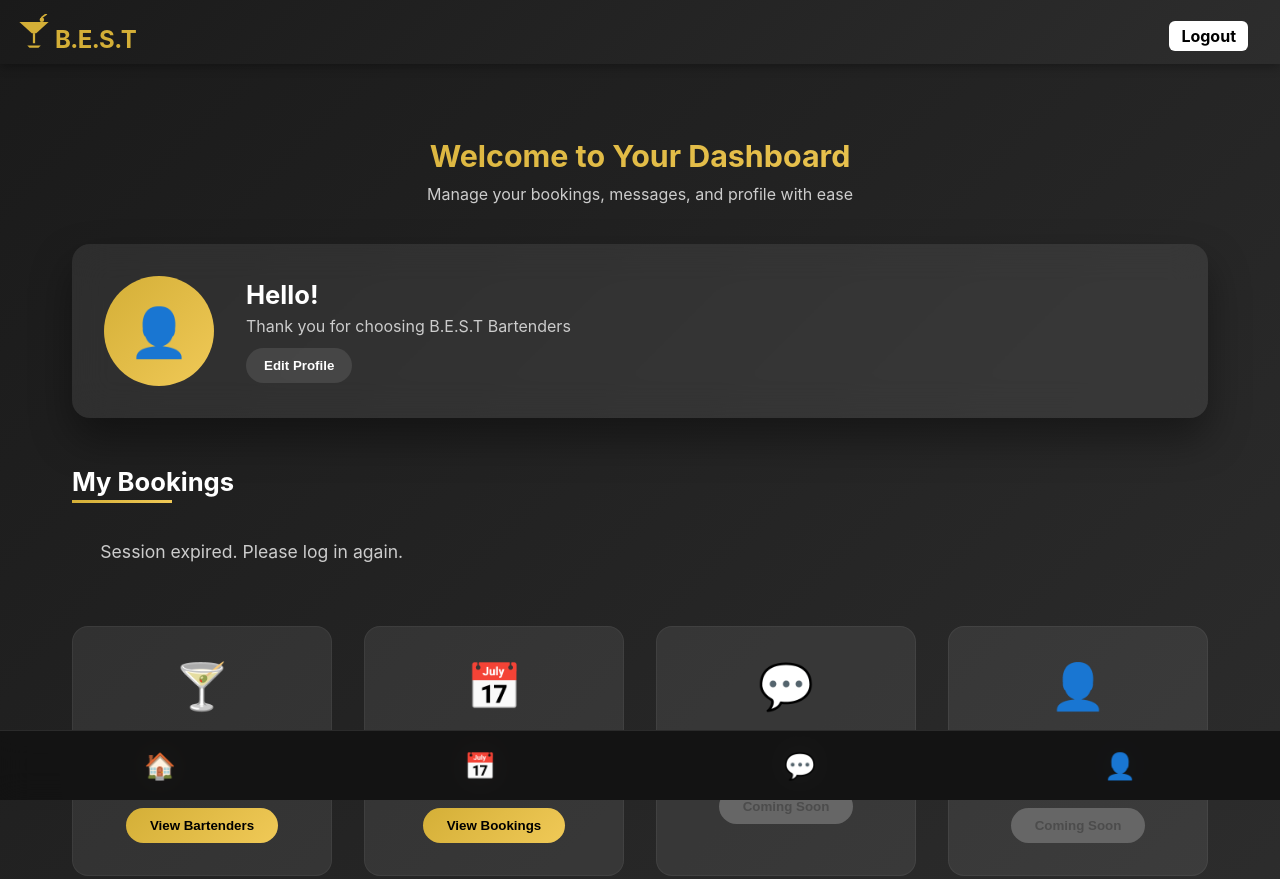
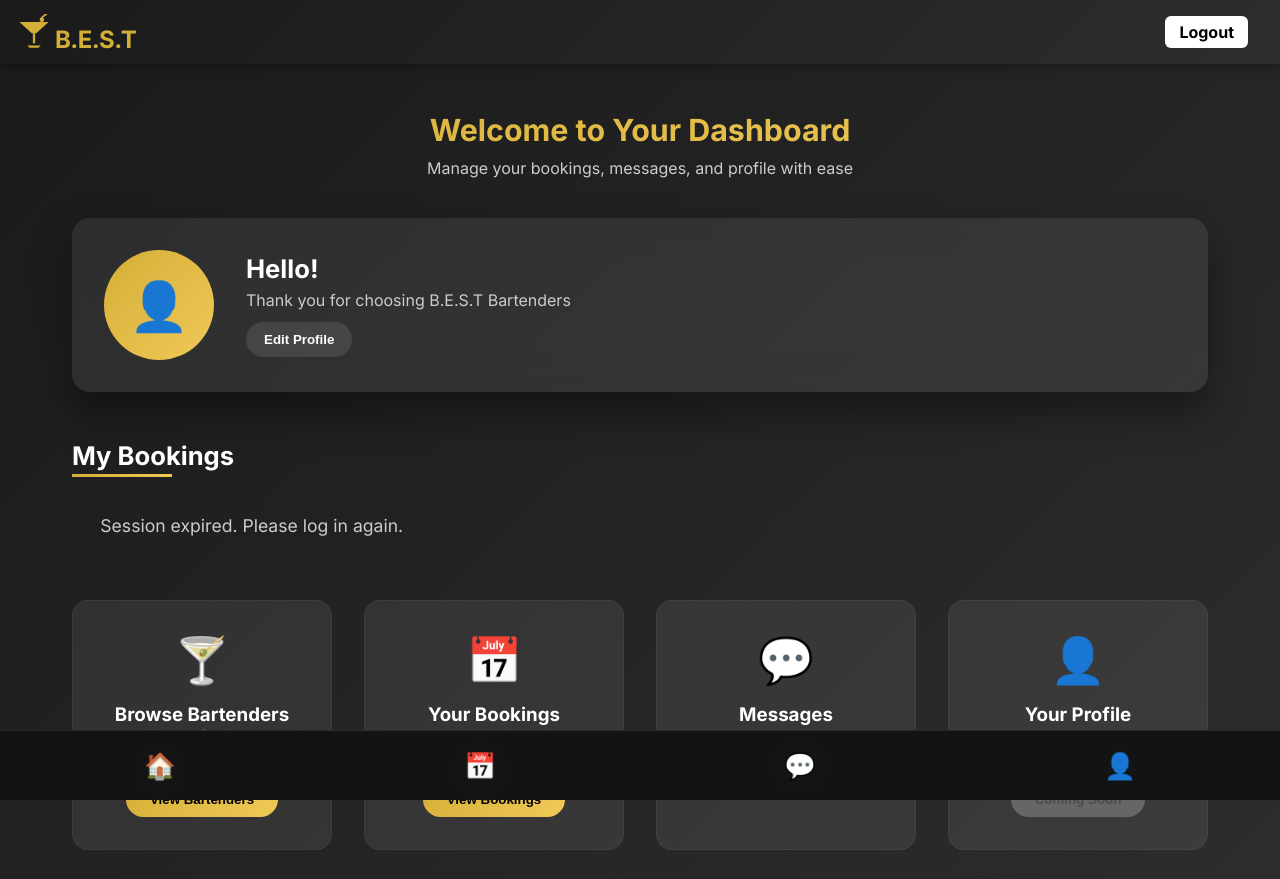
Before and after one commit to Ibromaniac/best-bartenders, a website: page views/customer-dashboard.html in a window 1280 px wide. Shown: the top 879 px of the page. Drawn offline with Linux system fonts and the light colour scheme; no server answers.

Commit message:
Update customer dashboard

```diff
--- a/views/customer-dashboard.html
+++ b/views/customer-dashboard.html
@@ -4,64 +4,20 @@
     <meta charset="UTF-8">
     <title>Customer Dashboard - B.E.S.T Bartenders</title>
     <meta name="viewport" content="width=device-width, initial-scale=1.0">
+<link href="https://fonts.googleapis.com/css2?family=Inter:wght@300;400;500;600;700&display=swap" rel="stylesheet">
 
 <style>
-* {
-    margin: 0;
-    padding: 0;
-    box-sizing: border-box;
-}
 
 body {
-    font-family: -apple-system, BlinkMacSystemFont, "Segoe UI", Roboto, Helvetica, Arial, sans-serif;
+  font-family: 'Inter', sans-serif;
   background: linear-gradient(135deg, #1a1a1a 0%, #2d2d2d 100%);
   min-height: 100vh;
   color: #fff;
-    padding-top: 90px;
-}
-
-
-/* ======================
-    ✅ SAME PREMIUM HEADER AS LOGIN
-====================== */
-        nav ul {
-            display: flex;
-            gap: 2rem;
-            list-style: none;
-            align-items: flex-start;
-        }
-
-        nav ul a {
-            color: #fff;
-            text-decoration: none;
-            font-weight: 500;
-        }
-
-        nav ul a:hover {
-            color: #d4af37;
-        }
-
-        .nav-btn {
-            background: #ffffff;          /* ✅ white button */
-            color: #000 !important;
-            padding: 5px 12px;
-            border-radius: 6px;
-            font-weight: bold;
-        }
-
-        nav ul li {
-  transform: translateY(4px);
-}
-        .nav-btn:hover {
-    background: #f2f2f2;
+  padding-top: 64px; /* MATCH LOGIN HEADER */
 }
 
 /* ======================
-   HEADER (MATCH HOME)
-====================== */
-/* EXACT HOME PAGE LOGO */
-/* ======================
-   HEADER (MATCH CUSTOMER LOGIN EXACTLY)
+   HEADER — EXACT MATCH TO CUSTOMER LOGIN
 ====================== */
 header {
   height: 64px;
@@ -80,14 +36,14 @@ nav {
   width: 100%;
   display: flex;
   align-items: center;
-  padding-left: 1rem;   /* 👈 SAME AS LOGIN */
+  padding-left: 1rem;
   padding-right: 2rem;
 }
 
 .logo {
   display: flex;
   align-items: center;
-  margin-right: auto; /* 👈 PUSH LEFT */
+  margin-right: auto;
 }
 
 .logo-link {
@@ -109,13 +65,39 @@ nav {
   font-size: 1.5rem;
   font-weight: 700;
   letter-spacing: -0.6px;
-  transform: translateY(7px); /* 👈 SAME ALIGNMENT */
+  transform: translateY(7px);
   margin-left: 1px;
 }
 
 .logo-link:hover {
   transform: translateY(-1px);
 }
+
+.nav-links {
+  list-style: none;
+}
+
+.nav-btn {
+  background: #ffffff;
+  color: #000;
+  padding: 6px 14px;
+  border-radius: 6px;
+  font-weight: 700;
+  text-decoration: none;
+}
+
+.nav-btn:hover {
+  background: #f2f2f2;
+}
+
+* {
+    margin: 0;
+    padding: 0;
+    box-sizing: border-box;
+}
+
+
+
 
 /* ======================
     ✅ DASHBOARD CONTAINER
@@ -319,6 +301,10 @@ nav {
   box-shadow: 0 10px 25px rgba(212,175,55,0.45);
 }
 
+#bookings {
+  scroll-margin-top: 130px; /* header height + breathing room */
+}
+
 @keyframes iconPop {
     0% { transform: scale(1); }
     50% { transform: scale(1.25); }
@@ -450,6 +436,7 @@ button, .card {
   transform: scale(0.96);
 }
 
+
 </style>
 </head>
 
@@ -511,7 +498,7 @@ button, .card {
         </div>
     </div>
 
-    <div class="bookings-section">
+    <div class="bookings-section" id="bookings">
         <h2 class="section-title">My Bookings</h2>
         <div id="myBookings"></div>
     </div>
@@ -532,7 +519,9 @@ button, .card {
             <div class="card-icon">📅</div>
             <h3>Your Bookings</h3>
             <p>See your booking history and statuses</p>
-            <button onclick="window.scrollTo({ top: document.querySelector('.bookings-section').offsetTop, behavior: 'smooth' })">View Bookings</button>
+            <button onclick="document.getElementById('bookings').scrollIntoView({ behavior: 'smooth' })">
+  View Bookings
+</button>
         </div>
 
         <div class="card tap-effect">
@@ -556,83 +545,62 @@ button, .card {
 </div>
 
 <script>
-document.addEventListener("DOMContentLoaded", function () {
+document.addEventListener("DOMContentLoaded", async () => {
   const container = document.getElementById("myBookings");
+  const nameEl = document.getElementById("customerName");
 
+  try {
+    // 1️⃣ Ask server who is logged in
+    const userRes = await fetch("/api/current-customer");
+    if (!userRes.ok) throw new Error("Not logged in");
+    const user = await userRes.json();
 
-  // ✅ LOAD LOGGED-IN CUSTOMER NAME FROM SESSION
-  fetch("/api/current-customer")
-    .then(res => {
-      if (!res.ok) throw new Error("Not logged in");
-      return res.json();
-    })
-    .then(user => {
-      document.getElementById("customerName").textContent =
-        "Hello, " + user.firstname + "!";
-    })
-    .catch(() => {
-      document.getElementById("customerName").textContent = "Hello!";
-    });
+    nameEl.textContent = "Hello, " + user.firstname + "!";
 
-  // ✅ LOAD CUSTOMER BOOKINGS
+    // 2️⃣ Ask server for THIS customer's bookings
+    const bookingsRes = await fetch(`/api/customer-bookings/${user.email}`);
+    const bookings = await bookingsRes.json();
 
- function loadBookings() {
-  fetch("/api/current-customer")
-    .then(res => {
-      if (!res.ok) throw new Error("Not logged in");
-      return res.json();
-    })
-    .then(user => {
-      return fetch(`/api/customer-bookings/${user.email}`);
-    })
-    .then(res => res.json())
-    .then(bookings => {
     container.innerHTML = "";
 
     if (!bookings.length) {
-        container.innerHTML = `<div class="empty-state">You have no bookings yet.</div>`;
+      container.innerHTML =
+        `<div class="empty-state">You have no bookings yet.</div>`;
       return;
     }
 
-      bookings.forEach(booking => {
-        let statusClass =
-          booking.status === "Accepted" ? "accepted" :
-          booking.status === "Rejected" || booking.status === "Cancelled"
+    bookings.forEach(b => {
+      const statusClass =
+        b.status === "Accepted" ? "accepted" :
+        b.status === "Rejected" || b.status === "Cancelled"
           ? "rejected"
           : "pending";
 
       const card = document.createElement("div");
       card.className = "booking-card tap-effect";
-
-        card.onclick = () => {
-          window.location.href = `/booking-details?id=${booking._id}`;
-        };
+      card.onclick = () =>
+        window.location.href = `/booking-details?id=${b._id}`;
 
       card.innerHTML = `
-          <h4>${booking.eventType}</h4>
-          <p class="booking-detail">📅 ${booking.eventDate}</p>
-          <p class="booking-detail">📍 ${booking.location}</p>
+        <h4>${b.eventType}</h4>
+        <p class="booking-detail">📅 ${b.eventDate}</p>
+        <p class="booking-detail">📍 ${b.location}</p>
         <span class="status ${statusClass}">
-            ${booking.status || "Pending"}
+          ${b.status || "Pending"}
         </span>
       `;
 
       container.appendChild(card);
     });
-    })
-    .catch(() => {
-      container.innerHTML = `<div class="empty-state">Session expired. Please log in again.</div>`;
+
+  } catch (err) {
+    container.innerHTML =
+      `<div class="empty-state">Session expired. Please log in again.</div>`;
+  }
 });
-}
+</script>
 
 
-// initial load
-loadBookings();
-
-// auto refresh every 15 seconds
-setInterval(loadBookings, 15000);
-});
-</script>
 <!-- ✅ MOBILE BOTTOM NAV -->
 <div class="bottom-nav">
   <button onclick="location.href='/'">🏠</button>
```
Lines whose indentation alone changed are shown as unchanged.
